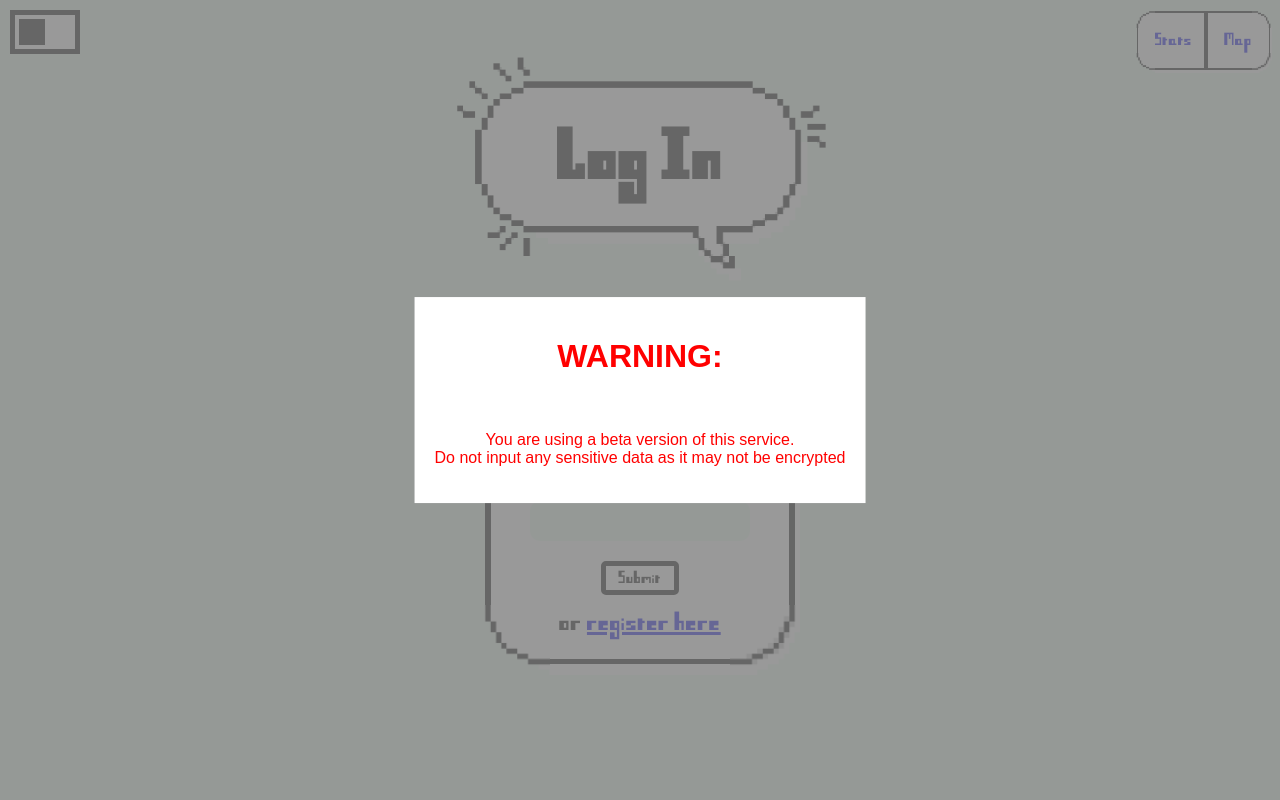
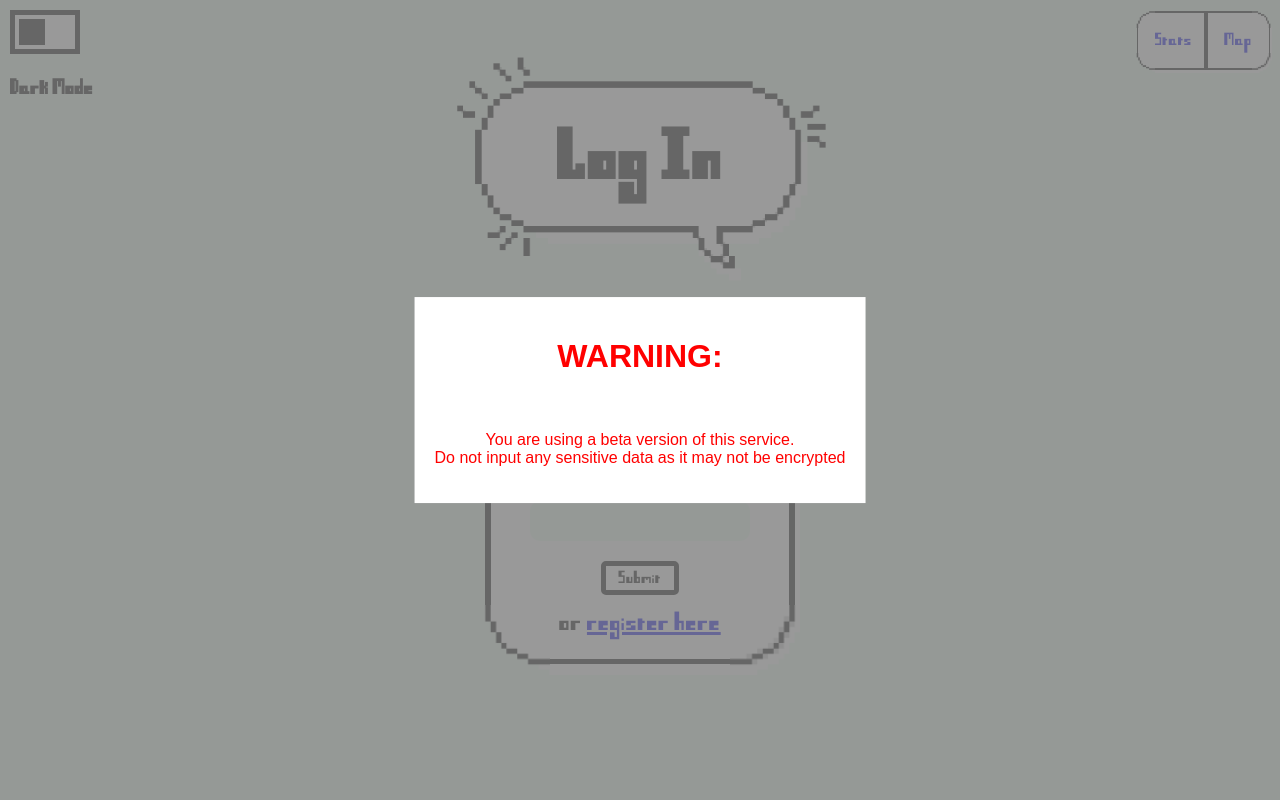
Before and after one commit to ElliotHolbrook/Weave-Project, a PHP site: page / in a window 1280 px wide. Run offline with PHP 8.4, Linux system fonts and the light colour scheme.

Commit message:
update index.php

```diff
--- a/index.php
+++ b/index.php
@@ -29,30 +29,35 @@
 
 		<form name="themeForm">
 		<label class="theme-switch">
-			<input type="checkbox" name="switch" class="theme-check">
+			<input type="checkbox" name="switch" class="theme-check" id="theme-check">
 			<span class="slider" onclick="switchTheme()"></span>
 		</label>
+		<h2 style="margin: 10px; position: relative">Dark Mode</h2>
 		</form>
 
-		<?php require_once 'betawarning.php';?>
-
-		<script>
+		<script name="themes">
+			//Theme setup
 			var defaultTheme = "light";
 			var currentTheme = getCookie("theme");
 			if (currentTheme == "") {
 				currentTheme = defaultTheme;
 			}
+			if (currentTheme == "dark") {
+				document.getElementById("theme-check").checked = true;
+			} else {
+				document.getElementById("theme-check").checked = false;
+			}
 			document.getElementById("theme").href = "resources/" + currentTheme + "-theme.css";
 
 			function switchTheme() {
-				if (currentTheme == "light") {
+				if (document.getElementById("theme-check").checked) {
+					currentTheme = "light";
+					document.getElementById("theme").href = "resources/light-theme.css";
+					document.cookie = "theme=light"
+				} else {
 					currentTheme = "dark";
 					document.getElementById("theme").href = "resources/dark-theme.css";
 					document.cookie = "theme=dark"
-				} else {
-					currentTheme = "light";
-					document.getElementById("theme").href = "resources/light-theme.css";
-					document.cookie = "theme=light"
 				}
 			}
 
@@ -71,5 +76,12 @@
 				return "";
 			}
 		</script>
+
+
+		<script name="input validation">
+			//Inputs are also validated on the server side so don't bother messing with these.
+
+		</script>
+		<?php require_once 'betawarning.php';?>
 	</body>
 </html>
```
